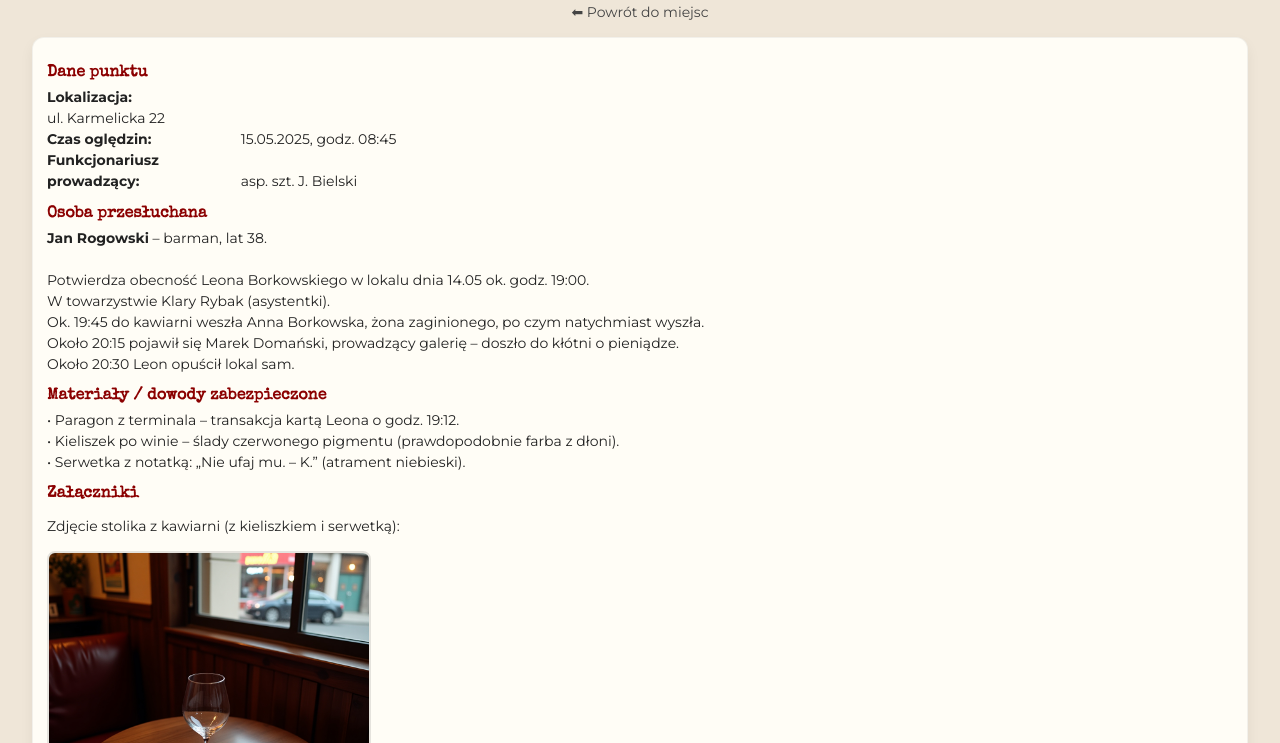
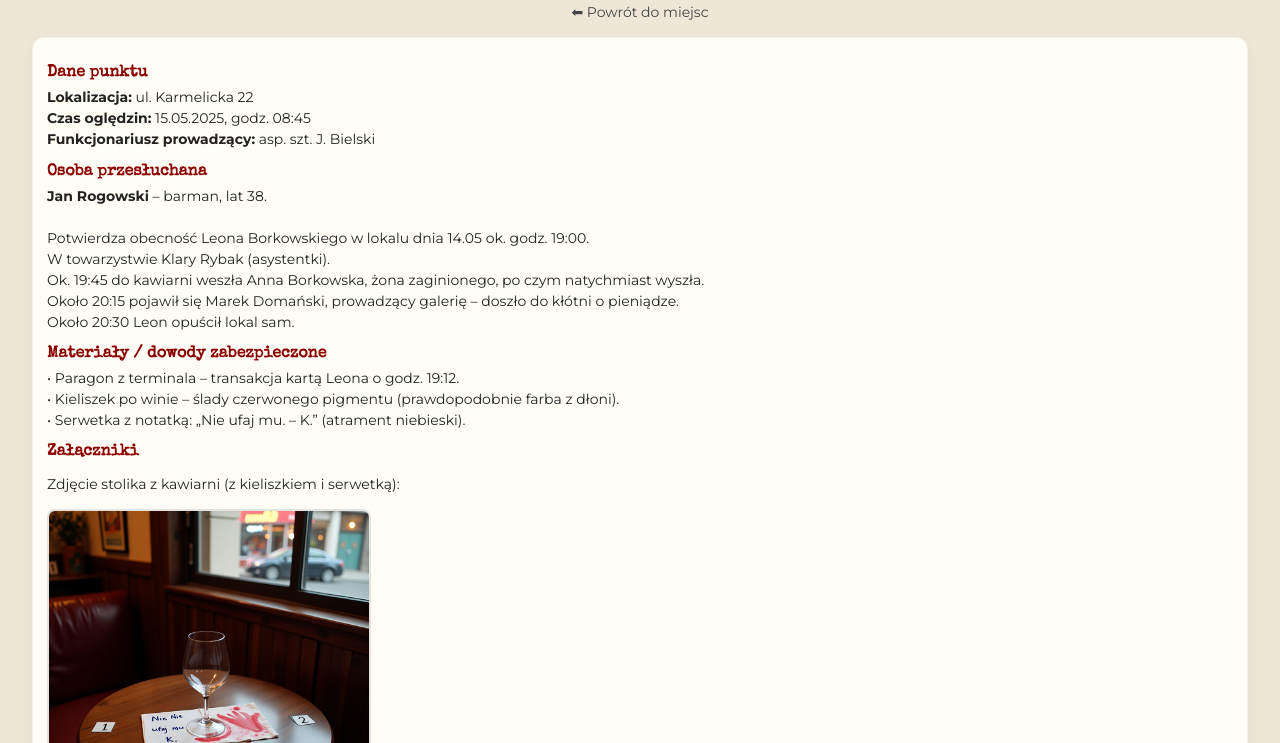
Before and after one commit to gabrielkorzeniowski/detektywi, a plain HTML site: page pkt1.html in a window 1280 px wide. Shown: the part 57-800 px from the top of the page. Drawn offline with nearby package versions, Linux system fonts and the light colour scheme.

Commit message:
pkt1.html aktualisieren

```diff
--- a/pkt1.html
+++ b/pkt1.html
@@ -99,9 +99,9 @@
   <section class="record">
     <h2>Dane punktu</h2>
     <div class="meta">
-      <strong>Lokalizacja:</strong> <br>ul. Karmelicka 22<br>
-      <strong>Czas oględzin:</strong> 15.05.2025, godz. 08:45<br>
-      <strong>Funkcjonariusz prowadzący:</strong> asp. szt. J. Bielski
+      <b>Lokalizacja:</b> ul. Karmelicka 22<br>
+      <b>Czas oględzin:</b> 15.05.2025, godz. 08:45<br>
+      <b>Funkcjonariusz prowadzący:</b> asp. szt. J. Bielski
     </div>
 
     <h2>Osoba przesłuchana</h2>
```
